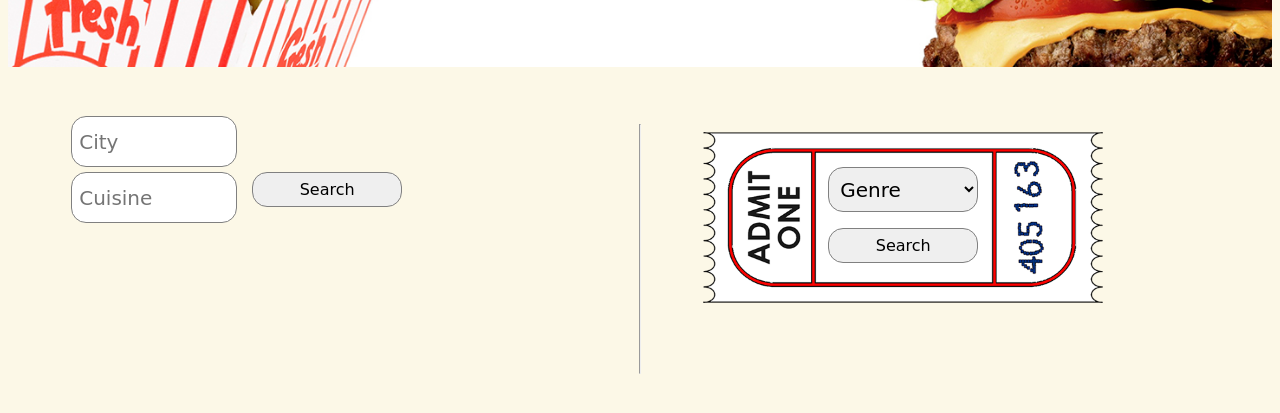
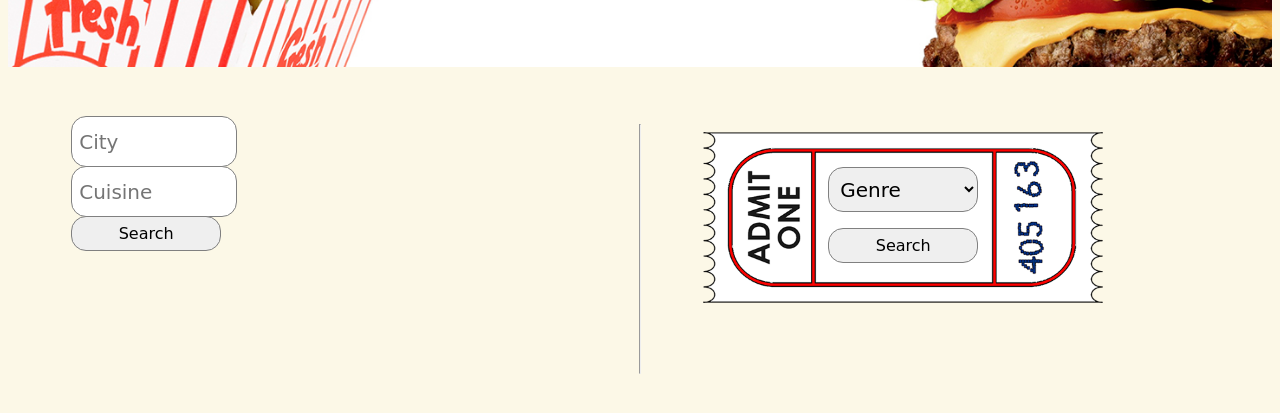
Before and after one commit to shaydaniel7/dinner-and-a-movie, a plain HTML site: page index.html in a window 1280 px wide. Shown: the part 201-614 px from the top of the page. Drawn offline with nearby package versions, Linux system fonts and the light colour scheme; a web font is replaced by a local one.

Commit message:
last css change

```diff
--- a/style.css
+++ b/style.css
@@ -57,14 +57,16 @@ body{
     font-family: 'Baloo Tammudu 2', cursive;
     padding: 7px;
     border: solid gray 1px;
-    margin-bottom:  5px;
+    /* margin-bottom:  5px; */
     margin-right: 315px;
     outline: none;
+    margin-bottom: -20px;
+
 }
 
 .search-food{
     display: flex;
-    flex-direction: row;
+    flex-direction: column;
     flex-wrap: wrap;
 }
 
@@ -76,7 +78,7 @@ body{
     font-family: 'Baloo Tammudu 2', cursive;
     padding: 7px;
     border: solid gray 1px;
-    margin-bottom:  5px;
+    margin-bottom: -20px;
     margin-right: 15px;
     outline: none;
 }
```
